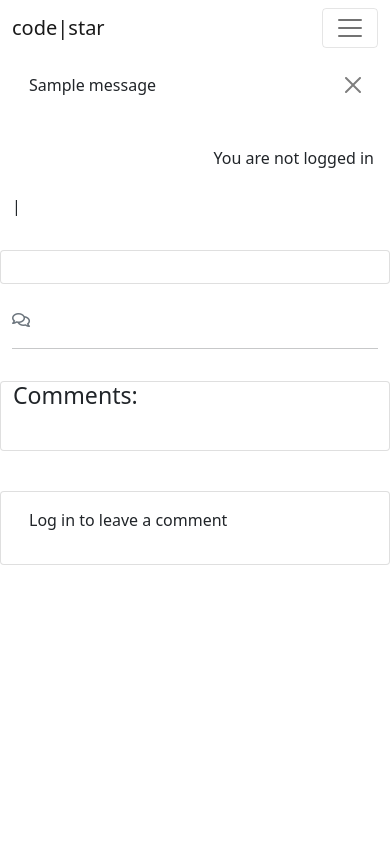
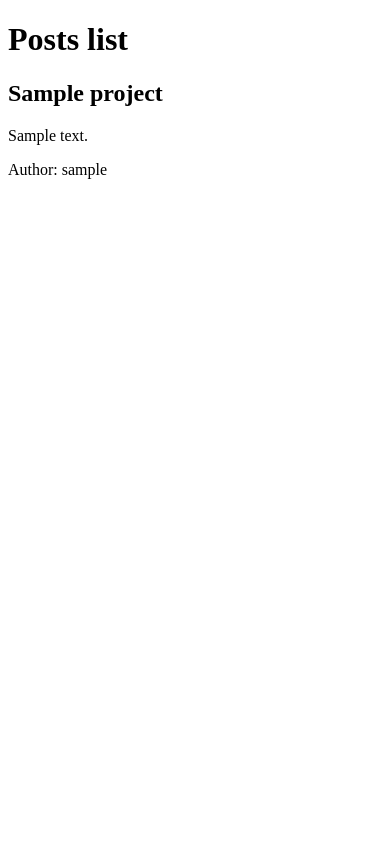
Before and after one commit to els-390/CI-Capstone-Portfolio-Project-Clone, a Django app: page / in a window 390 px wide. Run offline with Django 4.2, Linux system fonts and the light colour scheme; tables that the repository leaves empty hold one stand-in row (values such as "Sample post"); one stand-in notice (Sample message) is shown; some libraries are stand-ins or nearby versions.

```diff
--- a/projects/models.py
+++ b/projects/models.py
@@ -28,3 +28,12 @@ class Project(models.Model):
 
     def __str__(self):
         return f"{self.title} | written by {self.author}"
+
+class Comment(models.Model):
+    project = models.ForeignKey(
+        Project, on_delete=models.CASCADE, related_name="comments")
+    author = models.ForeignKey(
+        User, on_delete=models.CASCADE, related_name="commenter")
+    content = models.TextField()
+    approved = models.BooleanField(default=False)
+    created_on = models.DateTimeField(auto_now_add=True)
--- a/projects/templates/projects/project_list.html
+++ b/projects/templates/projects/project_list.html
@@ -1,113 +1,20 @@
-{% extends 'base.html' %}
-{% load static %}
-<!-- {% load crispy_forms_tags %} -->
+<!DOCTYPE html>
+<html lang="en">
 
-{% block content %}
-<div class="masthead">
-    <div class="container">
-        <div class="row g-0">
-            <div class="col-md-6 masthead-text">
-                <!-- Post title goes in these h1 tags -->
-                <h1 class="post-title">{{ post.title }}</h1>
-                <!-- Post author goes before the | the post's created date goes after -->
-                <p class="post-subtitle">{{ post.author }} | {{ post.created_on }}</p>
-            </div>
-            <div class="d-none d-md-block col-md-6 masthead-image">
-                <img src="{% static 'images/default.jpg' %}" class="scale" alt="placeholder">
-            </div>
-        </div>
-    </div>
-</div>
+<head>
+    <meta charset="UTF-8">
+    <meta http-equiv="X-UA-Compatible" content="IE=edge">
+    <meta name="viewport" content="width=device-width, initial-scale=1.0">
+    <title>Views Part 1</title>
+</head>
 
-<div class="container">
-    <div class="row">
-        <div class="col card mb-4  mt-3 left  top">
-            <div class="card-body">
-                <!-- The post content goes inside the card-text. -->
-                <!-- Use the | safe filter inside the template tags -->
-                <article class="card-text">
-                    {{ post.content | safe }}
-                </article>
-            </div>
-        </div>
-    </div>
-    <div class="row">
-        <div class="col-12">
-            <strong class="text-secondary">
-                <i class="far fa-comments"></i> {{ comment_count }}
-            </strong>
-        </div>
-        <div class="col-12">
-            <hr>
-        </div>
-    </div>
-    <div class="row">
-        <div class="col-md-8 card mb-4  mt-3 ">
-            <h3>Comments:</h3>
-            <div class="card-body">
-                <!-- We want a for loop inside the empty control tags to iterate through each comment in comments -->
-                {% for comment in comments %}
-                <div
-                    class="p-2 comments{% if not comment.approved and comment.author == user %} faded{% elif not comment.approved %} d-none{% endif %}">
-                    <p class="font-weight-bold">
-                        {{ comment.author }}
-                        <span class="font-weight-normal">
-                            {{ comment.created_on }}
-                        </span> wrote:
-                    </p>
-                    <div id="comment{{ comment.id }}">
-                        {{ comment.body | linebreaks }}
-                    </div>
-                    {% if not comment.approved and comment.author == user %}
-                    <p class="approval">This comment is awaiting approval</p>
-                    {% endif %}
-                    {% if user.is_authenticated and comment.author == user %}
-                    <button class="btn btn-delete" data-comment_id="{{ comment.id }}">Delete</button>
-                    <button class="btn btn-edit" data-comment_id="{{ comment.id }}">Edit</button>
-                    {% endif %}
-                </div>
-                <!-- Our for loop ends here -->
-                {% endfor %}
-            </div>
-        </div>
-        <div class="col-md-4 card mb-4  mt-3 ">
-            <div class="card-body">
-                {% if user.is_authenticated %}
-                <h3>Leave a comment:</h3>
-                <p>Posting as: {{ user.username }}</p>
-                <form id="commentForm" method="post" style="margin-top: 1.3em;">
-                    {{ comment_form | crispy }}
-                    {% csrf_token %}
-                    <button id="submitButton" type="submit" class="btn btn-signup btn-lg">Submit</button>
-                </form>
-                {% else %}
-                <p>Log in to leave a comment</p>
-                {% endif %}
-            </div>
-        </div>
-    </div>
-</div>
-<!-- Delete confirmation modal -->
-<div class="modal fade" id="deleteModal" tabindex="-1" aria-labelledby="deleteModalLabel" aria-hidden="true">
-    <div class="modal-dialog">
-        <div class="modal-content">
-            <div class="modal-header">
-                <h5 class="modal-title" id="deleteModalLabel">Delete comment?</h5>
-                <button type="button" class="btn-close" data-bs-dismiss="modal" aria-label="Close"></button>
-            </div>
-            <div class="modal-body">
-                Are you sure you want to delete your comment? This action cannot be undone.
-            </div>
-            <div class="modal-footer">
-                <button type="button" class="btn btn-secondary" data-bs-dismiss="modal">Close</button>
-                <a id="deleteConfirm" href="#" class="btn btn-danger">Delete</a>
-            </div>
-        </div>
-    </div>
-</div>
+<body>
+    <h1>Posts list</h1>
+    {% for post in object_list %}
+    <h2>{{post.title}}</h2>
+    <p>{{post.excerpt}}</p>
+    <p>Author: {{post.author}}</p>
+    {% endfor %}
+</body>
 
-{% endblock content %}
-
-{% block extras %}
-<script src="{% static 'js/comments.js' %}"></script>
-{% endblock %}
+</html>
--- a/templates/base.html
+++ /dev/null
@@ -1,121 +0,0 @@
-{% load static %}
-
-{% url 'home' as home_url %}
-{% url 'about' as about_url %}
-{% url 'account_login' as login_url %}
-{% url 'account_signup' as signup_url %}
-{% url 'account_logout' as logout_url %}
-
-
-<!DOCTYPE html>
-<html class="h-100" lang="en">
-
-<head>
-    <title>CodeStar Blog</title>
-    <meta name="viewport" content="width=device-width, initial-scale=1">
-
-    <!-- Google Fonts CSS -->
-    <link rel="preconnect" href="https://fonts.gstatic.com">
-    <link href="https://fonts.googleapis.com/css2?family=Roboto:wght@300&display=swap" rel="stylesheet">
-    <link href="https://fonts.googleapis.com/css2?family=Lato:wght@300;700&display=swap" rel="stylesheet">
-
-    <!-- Font Awesome CSS -->
-    <link rel="stylesheet" href="https://cdnjs.cloudflare.com/ajax/libs/font-awesome/5.15.3/css/all.min.css">
-
-    <!-- Bootstrap CSS -->
-    <link href="https://cdn.jsdelivr.net/npm/bootstrap@5.0.1/dist/css/bootstrap.min.css" rel="stylesheet"
-        integrity="sha384-+0n0xVW2eSR5OomGNYDnhzAbDsOXxcvSN1TPprVMTNDbiYZCxYbOOl7+AMvyTG2x" crossorigin="anonymous">
-
-    <!-- Custom CSS -->
-    <link rel="stylesheet" href="{% static 'css/style.css' %}">
-</head>
-
-<body class="d-flex flex-column h-100 main-bg">
-
-    <!-- Navigation -->
-    <nav class="navbar navbar-expand-lg navbar-light bg-white">
-        <div class="container-fluid">
-            <a class="navbar-brand" href="{% url 'home' %}"><span class="brand">c<span class="red-o">o</span>de<span
-                        class="thin">|star</span></span></a>
-            <button class="navbar-toggler" type="button" data-bs-toggle="collapse" data-bs-target="#navbarText"
-                aria-controls="navbarText" aria-expanded="false" aria-label="Toggle navigation">
-                <span class="navbar-toggler-icon"></span>
-            </button>
-            <div class="collapse navbar-collapse" id="navbarText">
-                <ul class="navbar-nav me-auto mb-2 mb-lg-0">
-                    <li class="nav-item">
-                        <a class="nav-link {% if request.path == home_url %}active" aria-current="page {% endif %}"
-                            href="{% url 'home' %}">Home</a>
-                    </li>
-                    <li class="nav-item">
-                        <a class="nav-link {% if request.path == about_url %}active" aria-current="page {% endif %}"
-                            href="{% url 'about' %}">About</a>
-                    </li>
-                    {% if user.is_authenticated %}
-                    <li class="nav-item">
-                        <a class="nav-link {% if request.path == logout_url %}active" aria-current="page {% endif %}"
-                            href="{% url 'account_logout' %}">Logout</a>
-                    </li>
-                    {% else %}
-                    <li class="nav-item">
-                        <a class="nav-link {% if request.path == signup_url %}active" aria-current="page {% endif %}"
-                            href="{% url 'account_signup' %}">Register</a>
-                    </li>
-                    <li class="nav-item">
-                        <a class="nav-link {% if request.path == login_url %}active" aria-current="page {% endif %}"
-                            href="{% url 'account_login' %}">Login</a>
-                    </li>
-                    {% endif %}
-                </ul>
-                <span class="navbar-text text-muted">
-                    adventures of a software developer
-                </span>
-            </div>
-        </div>
-    </nav>
-    <div class="container">
-        <div class="row">
-            <div class="col-md-8 offset-md-2">
-                {% for message in messages %}
-                <div class="alert {{ message.tags }} alert-dismissible fade show" id="msg" role="alert">
-                    {{ message | safe }}
-                    <button type="button" class="btn-close" data-bs-dismiss="alert" aria-label="Close"></button>
-                </div>
-                {% endfor %}
-            </div>
-        </div>
-    </div>
-    <main class="flex-shrink-0 main-bg">
-        {% if user.is_authenticated %}
-        <p class="text-end m-3">You are logged in as {{ user }}</p>
-        {% else %}
-        <p class="text-end m-3">You are not logged in</p>
-        {% endif %}
-
-        {% block content %}
-        <!-- Content Goes here -->
-        {% endblock content %}
-
-    </main>
-
-    <!-- Footer -->
-    <footer class="footer mt-auto py-3 dark-bg">
-        <p class="m-0 text-center text-white">
-      {% block copyright %}Made by Code Instituters{% endblock copyright %}
-</p>
-        <p class="m-0 text-center text-white">Follow us: <i class="fab fa-facebook-square ms-3"></i>
-            <i class="fab fa-twitter-square ms-3"></i>
-            <i class="fab fa-instagram-square ms-3"></i>
-            <i class="fab fa-youtube-square ms-3"></i>
-        </p>
-    </footer>
-
-    <script src="https://cdn.jsdelivr.net/npm/bootstrap@5.0.1/dist/js/bootstrap.bundle.min.js"
-        integrity="sha384-gtEjrD/SeCtmISkJkNUaaKMoLD0//ElJ19smozuHV6z3Iehds+3Ulb9Bn9Plx0x4" crossorigin="anonymous">
-        </script>
-
-    {% block extras %}
-    {% endblock %}
-</body>
-
-</html>
```
Also changed, not shown: projects/admin.py (+4 -11 lines), projects/migrations/0003_comment.py (added).
